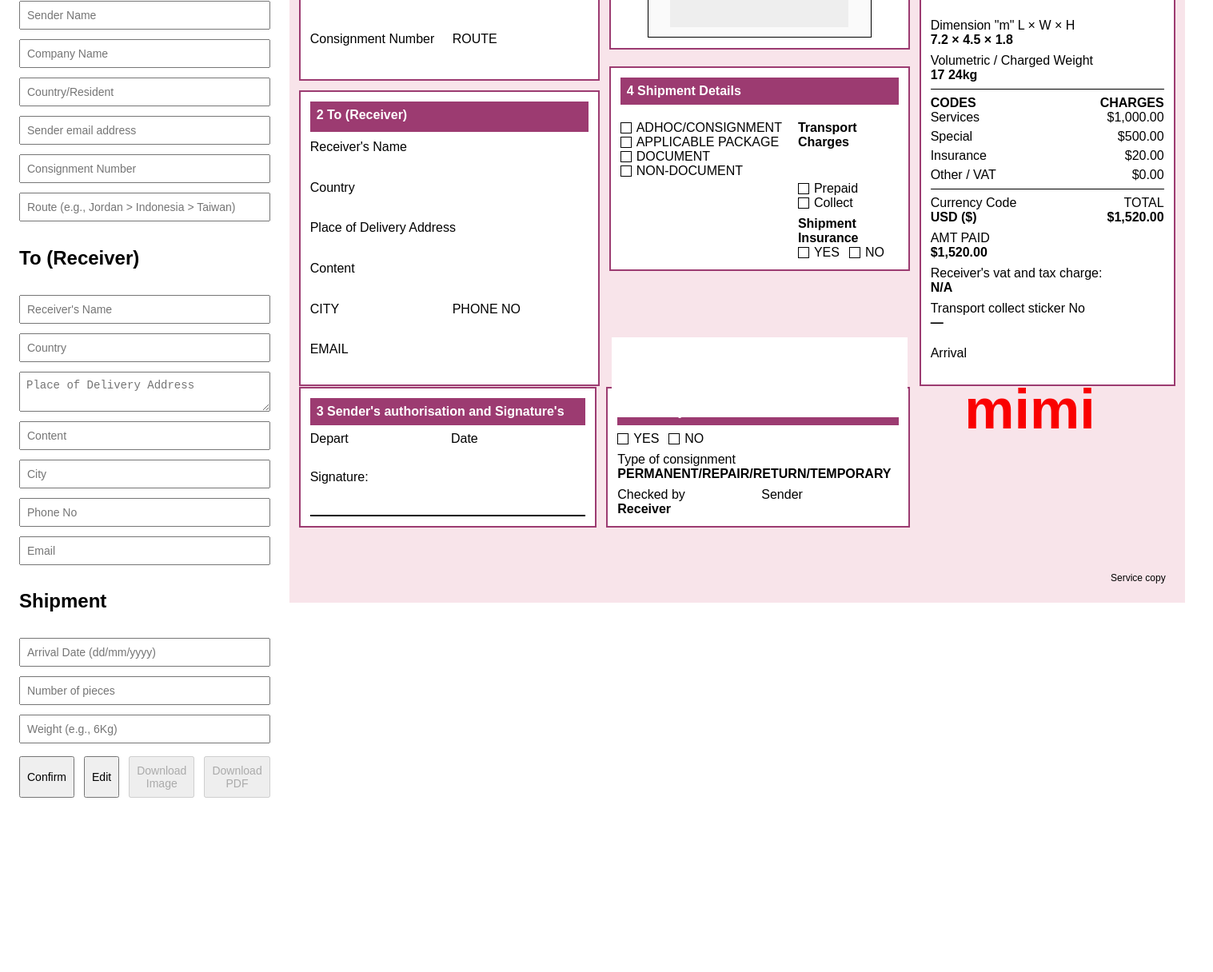
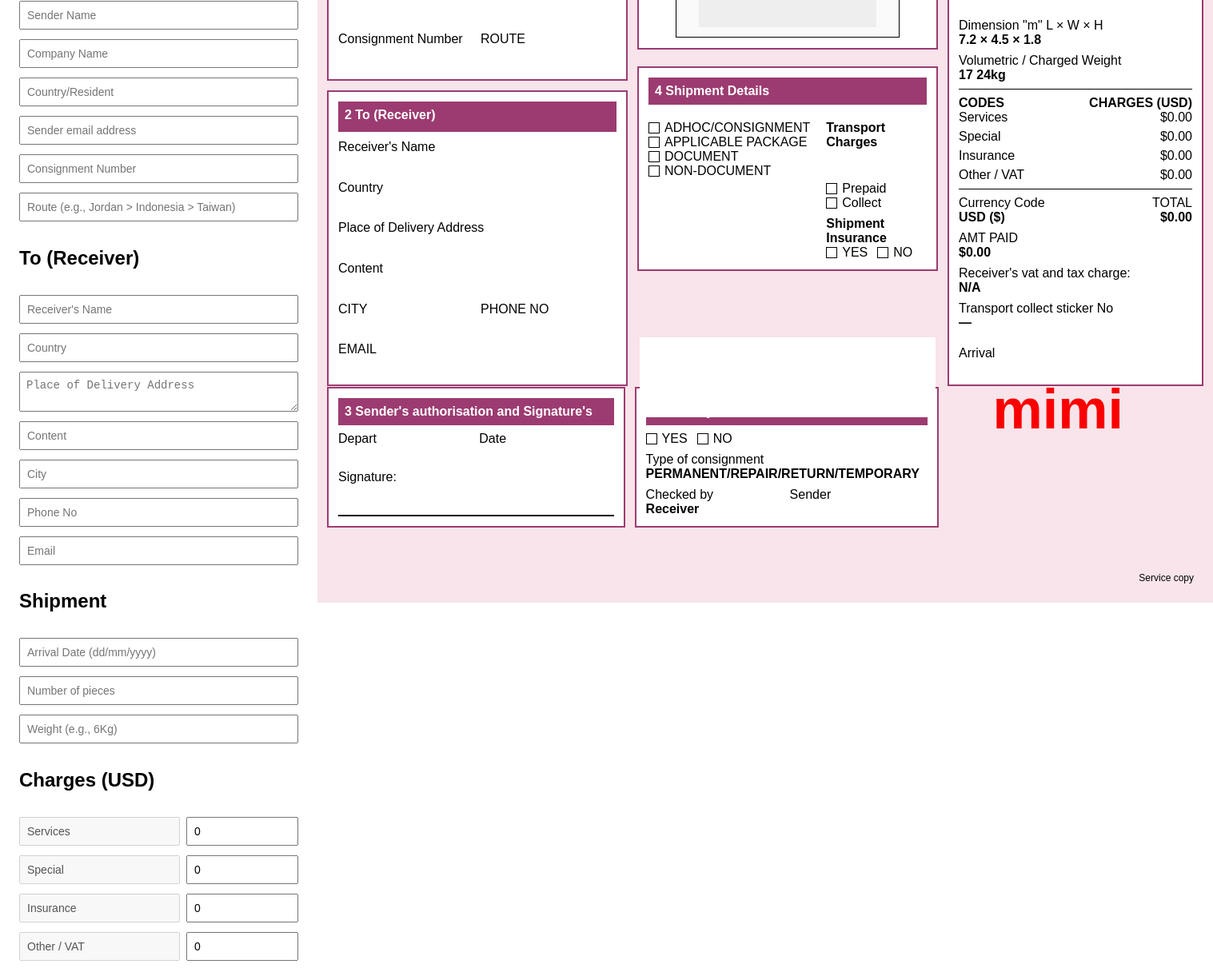
Before and after one commit to eastsidebryan/faux-delivery, a Next.js app: page / in a window 1280 px wide. Shown: the part 220-1436 px from the top of the page at 80% size, 1517 px wide, since content can reach past the window. Before the commit the page ends 1242 px from the top, so only its background shows below. Built offline with nearby package versions, Linux system fonts and the light colour scheme.

Commit message:
feat(receipt): add dynamic charges field to receipt form and preview
- Add charges array to ReceiptData type with label and amount fields
- Implement dynamic charges input in ReceiptForm with editable amounts
- Update ReceiptPreview to display dynamic charges and calculate totals

```diff
--- a/app/page.tsx
+++ b/app/page.tsx
@@ -25,6 +25,7 @@ export type ReceiptData = {
   weight: string
   departDate?: string
   barcode?: string
+  charges: { label: string; amount: number }[]
 }
 
 export default function Page() {
@@ -44,7 +45,13 @@ export default function Page() {
     email: '',
     arrivalDate: '',
     pieces: '',
-    weight: ''
+    weight: '',
+    charges: [
+      { label: 'Services', amount: 0 },
+      { label: 'Special', amount: 0 },
+      { label: 'Insurance', amount: 0 },
+      { label: 'Other / VAT', amount: 0 }
+    ]
   })
   const [confirmed, setConfirmed] = useState(false)
   const receiptRef = useRef<HTMLDivElement>(null)
--- a/components/ReceiptForm.tsx
+++ b/components/ReceiptForm.tsx
@@ -116,6 +116,26 @@ export default function ReceiptForm({
         onChange={set("weight")}
         disabled={disabled}
       />
+      <h2>Charges (USD)</h2>
+      {value.charges.map((c, i) => (
+        <div key={i} style={{ display: "flex", gap: 8 }}>
+          <input value={c.label} disabled style={{ flex: 1 }} />
+          <input
+            type="number"
+            min={0}
+            step="0.01"
+            placeholder="$0.00"
+            value={Number.isFinite(c.amount) ? c.amount : 0}
+            onChange={(e) => {
+              const next = [...value.charges];
+              next[i] = { ...c, amount: parseFloat(e.target.value || "0") };
+              onChange({ ...value, charges: next });
+            }}
+            disabled={disabled}
+            style={{ width: 140 }}
+          />
+        </div>
+      ))}
     </form>
   );
 }
--- a/components/ReceiptPreview.tsx
+++ b/components/ReceiptPreview.tsx
@@ -377,7 +377,7 @@ const ReceiptPreview = forwardRef<HTMLDivElement, Props>(({ data }, ref) => {
               }}
             >
               <div>CODES</div>
-              <div style={{ textAlign: "right" }}>CHARGES</div>
+              <div style={{ textAlign: "right" }}>CHARGES (USD)</div>
             </div>
             <div
               style={{
@@ -386,14 +386,14 @@ const ReceiptPreview = forwardRef<HTMLDivElement, Props>(({ data }, ref) => {
                 gap: 6,
               }}
             >
-              <div>Services</div>
-              <div style={{ textAlign: "right" }}>$1,000.00</div>
-              <div>Special</div>
-              <div style={{ textAlign: "right" }}>$500.00</div>
-              <div>Insurance</div>
-              <div style={{ textAlign: "right" }}>$20.00</div>
-              <div>Other / VAT</div>
-              <div style={{ textAlign: "right" }}>$0.00</div>
+              {data.charges.map((c, idx) => (
+                <>
+                  <div key={`l-${idx}`}>{c.label}</div>
+                  <div key={`v-${idx}`} style={{ textAlign: "right" }}>{`$${(
+                    c.amount || 0
+                  ).toFixed(2)}`}</div>
+                </>
+              ))}
             </div>
           </div>
           <div
@@ -413,13 +413,17 @@ const ReceiptPreview = forwardRef<HTMLDivElement, Props>(({ data }, ref) => {
             <div style={{ textAlign: "right" }}>
               TOTAL
               <br />
-              <span style={{ fontWeight: 700 }}>$1,520.00</span>
+              <span style={{ fontWeight: 700 }}>{`$${data.charges
+                .reduce((s, c) => s + (c.amount || 0), 0)
+                .toFixed(2)}`}</span>
             </div>
           </div>
           <div>
             AMT PAID
             <br />
-            <span style={{ fontWeight: 700 }}>$1,520.00</span>
+            <span style={{ fontWeight: 700 }}>{`$${data.charges
+              .reduce((s, c) => s + (c.amount || 0), 0)
+              .toFixed(2)}`}</span>
           </div>
           <div>
             Receiver's vat and tax charge:
```
